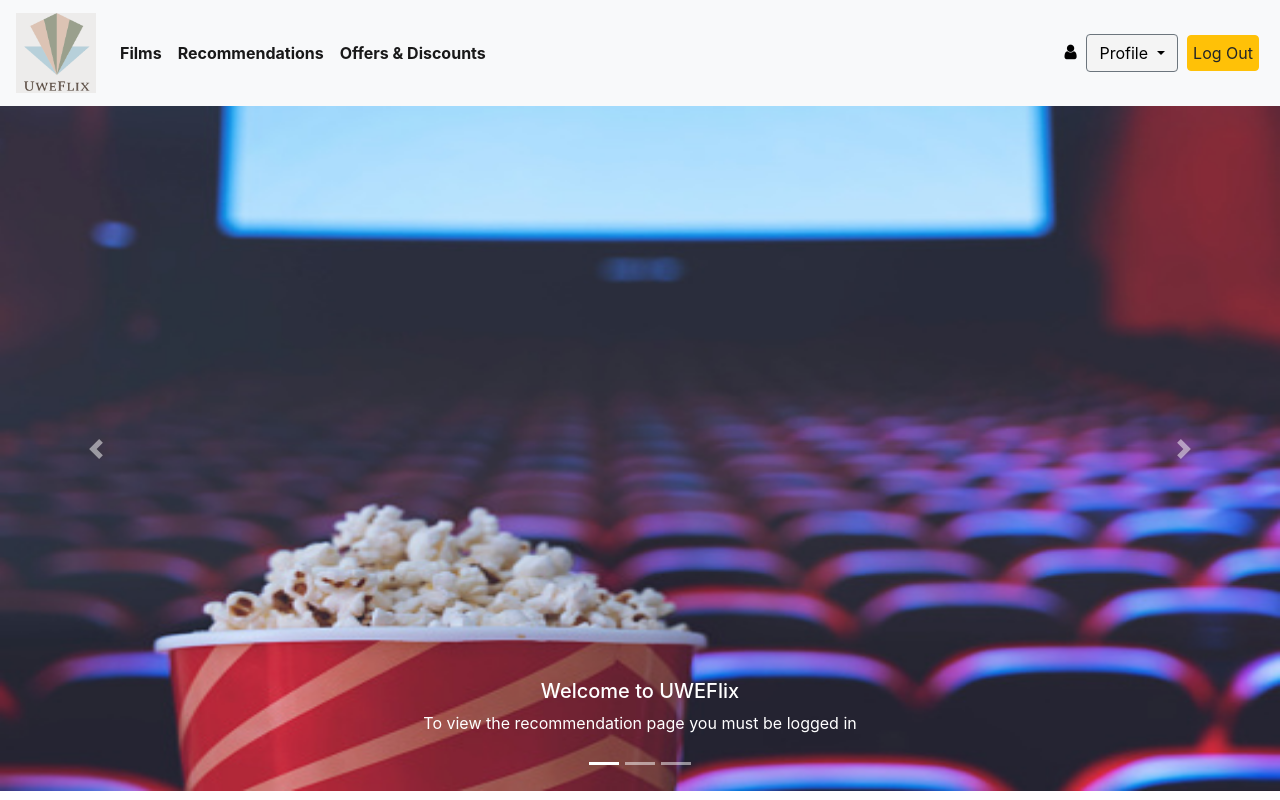
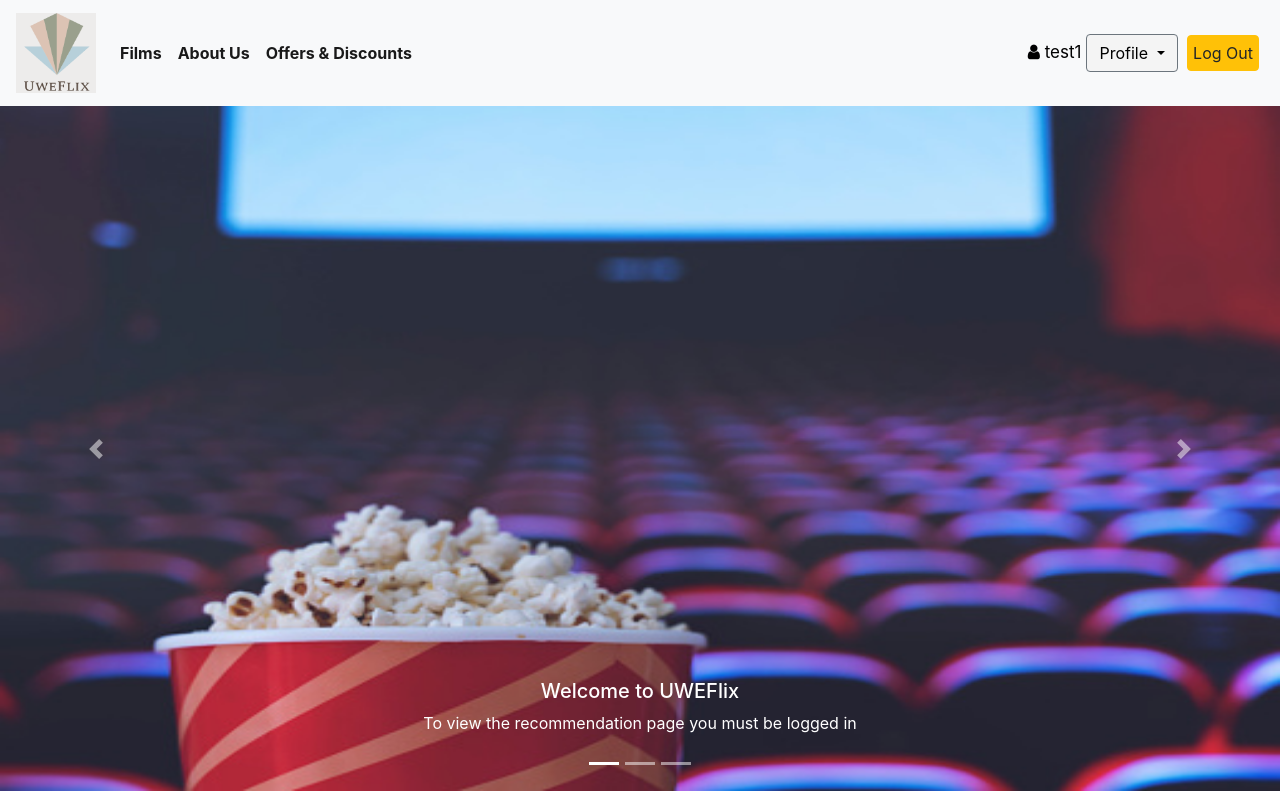
Before and after one commit to kyriakos983/ESDproject, a Django app: page / in a window 1280 px wide. Run offline with Django 4.2, Linux system fonts and the light colour scheme; a user stored in the database is signed in; some libraries are stand-ins or nearby versions.

Commit message:
28/03/2022

```diff
--- a/UWE/templates/navbar.html
+++ b/UWE/templates/navbar.html
@@ -18,13 +18,13 @@
    <div class="collapse navbar-collapse" id="navbarSupportedContent">
     <ul class="navbar-nav mr-auto">
       <li class="nav-item active">
-        <a class="nav-link" href="store"><strong>Films</strong> <span class="sr-only"></span></a>
+        <a class="nav-link" href="#"><strong>Films</strong> <span class="sr-only"></span></a>
       </li>
       <li class="nav-item active">
-        <a class="nav-link" href="recommendations"><strong>Recommendations</strong><span class="sr-only"></span></a>
+        <a class="nav-link" href="#"><strong>About Us</strong><span class="sr-only"></span></a>
       </li>
         <li class="nav-item active">
-            <a class="nav-link" href="offers"><strong>Offers & Discounts</strong><span class="sr-only"></span></a>
+            <a class="nav-link" href="#"><strong>Offers & Discounts</strong><span class="sr-only"></span></a>
 
         </li>
     </ul>
@@ -32,7 +32,7 @@
 
     </ul>
       {% if user.is_authenticated %}
-    <a style=" font-size: 17px; padding: 5px; color:black;" ><i class="fa fa-fw fa-user">  </i>{{user.profile.user}}</a>
+    <a style=" font-size: 17px; padding: 5px; color:black;" ><i class="fa fa-fw fa-user">  </i>{{request.user}}</a>
 <div class="dropdown">
   <button class="btn btn-secondary dropdown-toggle" style="color: black; background-color: #f4f4f4;" type="button" id="dropdownMenuButton" data-toggle="dropdown" aria-haspopup="true" aria-expanded="false">
     Profile
@@ -44,7 +44,7 @@
         <a class="dropdown-item" href="#">Update Profile</a>
       {%endif%}
   </div>
-      <a href="#" class=" btn btn-warning"style="padding: 5px; margin: 5px;">Log Out </a>
+      <a href="{%url 'logout'%}" class=" btn btn-warning"style="padding: 5px; margin: 5px;">Log Out </a>
       {%else %}
       <a href="{%url 'register'%}" class=" btn btn-warning"style="padding:5px; margin: 5px;">Register</a>
     <div class=" form-inline my-2 my-lg-0">
--- a/allAccounts/models.py
+++ b/allAccounts/models.py
@@ -4,7 +4,8 @@ from django.contrib.auth.models import AbstractUser
 
 # Identify which user is it
 class User(AbstractUser):
+    # Different users of the web application for login identification
+    is_student = models.BooleanField('is_student', default=False)
+    is_clubRep = models.BooleanField('is_clubRep', default=False)
     is_cinema_manager = models.BooleanField('is_admin', default=False)
     is_accounts_manager = models.BooleanField('is_accounts_manager', default=False)
-    is_student = models.BooleanField('is_student', default=False)
-    is_clubRep = models.BooleanField('is_clubRep', default=False)
--- a/allAccounts/urls.py
+++ b/allAccounts/urls.py
@@ -4,5 +4,6 @@ from . import views
 urlpatterns = [
     path('login_user', views.login_user, name='login'),
     path('register_user', views.register_user,name='register'),
+    path('logout_user', views.logout_user,name='logout'),
 
 ]
--- a/allAccounts/views.py
+++ b/allAccounts/views.py
@@ -30,7 +30,7 @@ def login_user(request):
         if user is not None:
             login(request, user)
             # redirect to a success page
-            return redirect('base')
+            return redirect('home')
         else:
             messages.success(request, ("Wrong username or password Check the credentials and Try Again... "))
             return redirect('login')
```
Also changed, not shown: UWE/models.py (+10 -0 lines), UWE/templates/test.html (deleted, +0 -10 lines), allAccounts/migrations/0002_alter_user_groups_alter_user_user_permissions.py (added), db.sqlite3.
